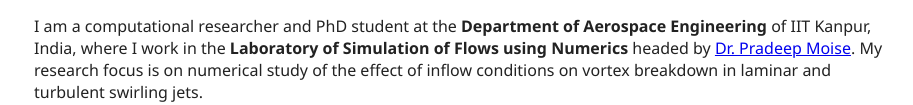
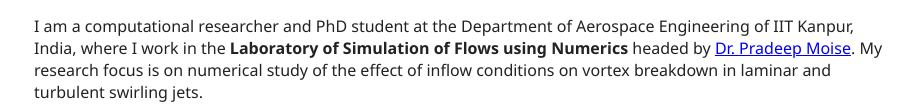
Before and after one commit to tolstoydebbarma/tolstoydebbarma.github.io, a plain HTML site: page index.html in a window 1280 px wide. Shown: the part 207-312 px from the top of the page, without its empty margins (181-1094 px from the left). Drawn offline with Linux system fonts and the light colour scheme.

Commit message:
Update index.html

```diff
--- a/index.html
+++ b/index.html
@@ -150,7 +150,7 @@
     </div>
 
     <div style="margin-top:18px;">
-      I am a computational researcher and PhD student at the <b>Department of Aerospace Engineering</b> of IIT Kanpur, India, where I work in the <b>Laboratory of Simulation of Flows using Numerics</b> headed by <a href="https://pradeepmoise.com" target="_blank" rel="noopener">Dr. Pradeep Moise</a>. My research focus is on numerical study of the effect of inflow conditions on vortex breakdown in laminar and turbulent swirling jets.
+      I am a computational researcher and PhD student at the Department of Aerospace Engineering of IIT Kanpur, India, where I work in the <b>Laboratory of Simulation of Flows using Numerics</b> headed by <a href="https://pradeepmoise.com" target="_blank" rel="noopener">Dr. Pradeep Moise</a>. My research focus is on numerical study of the effect of inflow conditions on vortex breakdown in laminar and turbulent swirling jets.
     </div>
 
     <div class="main-content">
```
